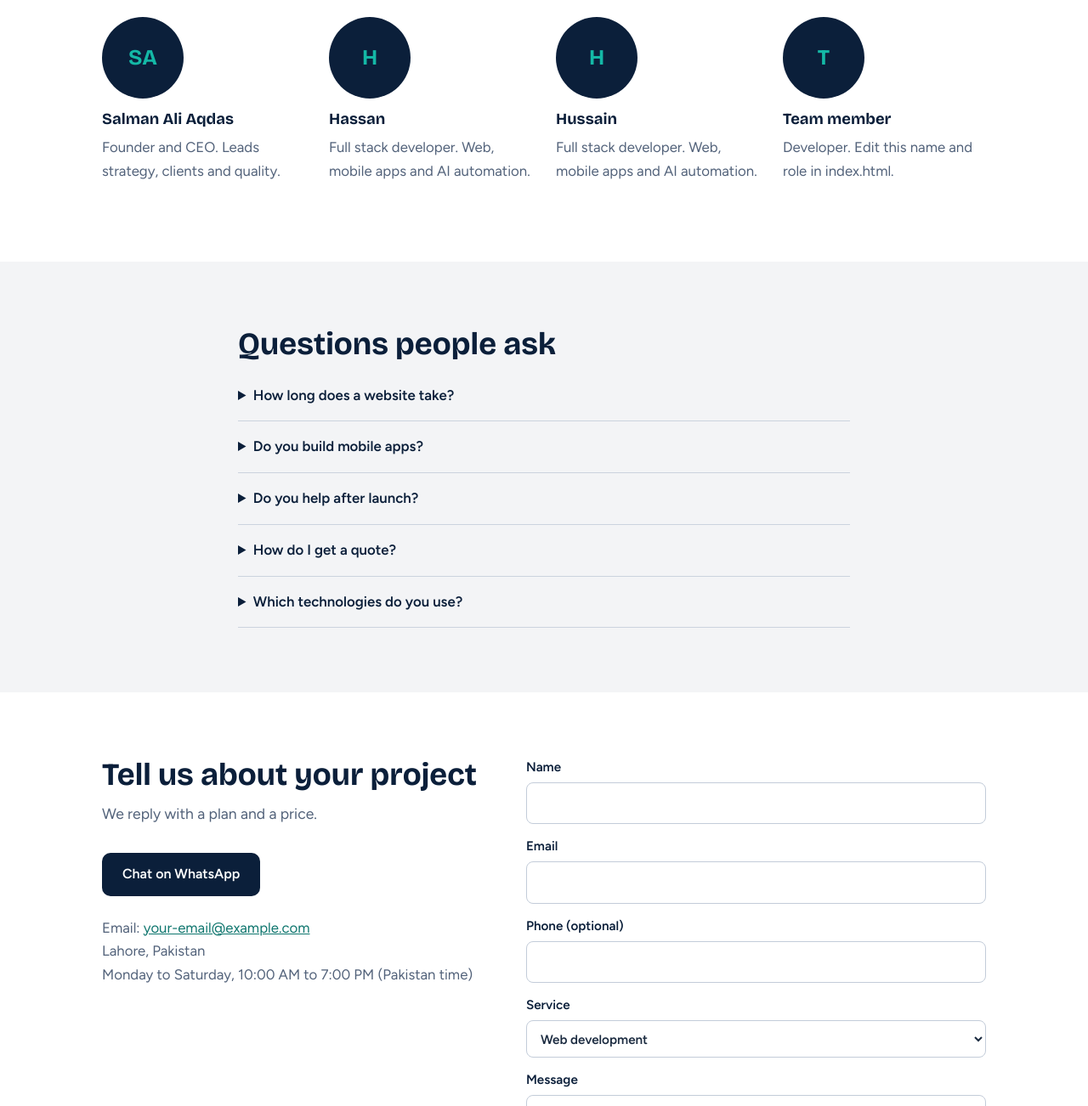
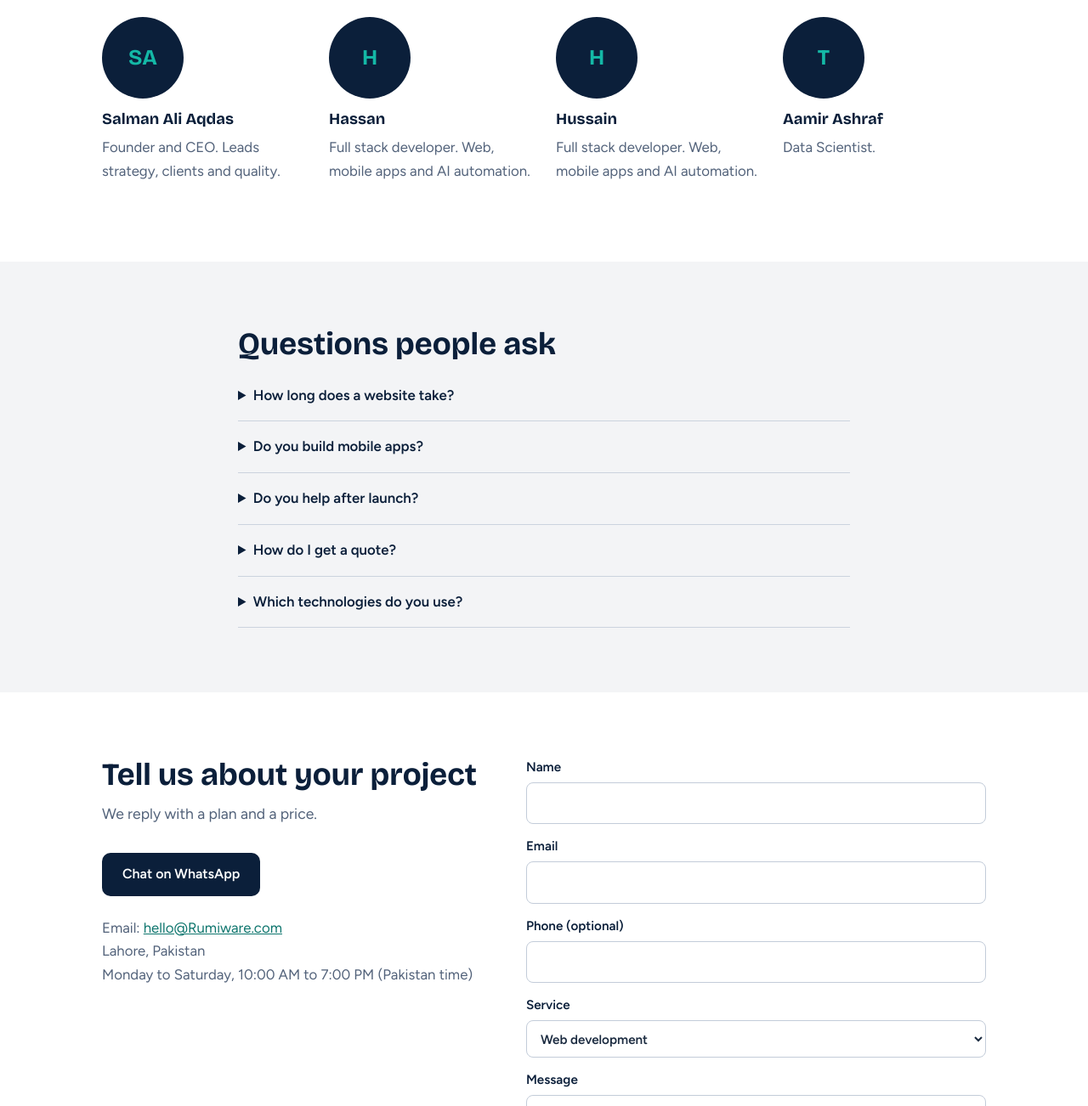
Before and after one commit to Rumi-Ware/Trial-Website, a plain HTML site: page index.html in a window 1280 px wide. Shown: the part 2540-3842 px from the top of the page at 85% size. Drawn offline with nearby package versions, Linux system fonts and the light colour scheme.

Commit message:
updating html

```diff
--- a/index.html
+++ b/index.html
@@ -92,7 +92,7 @@
       <article><div class="ph"><span>SA</span><img src="images/salman.jpg" alt="Salman Ali Aqdas" onerror="this.remove()"></div><h3>Salman Ali Aqdas</h3><p>Founder and CEO. Leads strategy, clients and quality.</p></article>
       <article><div class="ph"><span>H</span><img src="images/hassan.jpg" alt="Hassan" onerror="this.remove()"></div><h3>Hassan</h3><p>Full stack developer. Web, mobile apps and AI automation.</p></article>
       <article><div class="ph"><span>H</span><img src="images/hussain.jpg" alt="Hussain" onerror="this.remove()"></div><h3>Hussain</h3><p>Full stack developer. Web, mobile apps and AI automation.</p></article>
-      <article><div class="ph"><span>T</span><img src="images/member4.jpg" alt="Team member" onerror="this.remove()"></div><h3>Team member</h3><p>Developer. Edit this name and role in index.html.</p></article>
+      <article><div class="ph"><span>T</span><img src="images/member4.jpg" alt="Aamir Ashraf" onerror="this.remove()"></div><h3>Aamir Ashraf</h3><p>Data Scientist.</p></article>
     </div>
   </div>
 </section>
@@ -114,7 +114,7 @@
       <h2>Tell us about your project</h2>
       <p class="sub">We reply with a plan and a price.</p>
       <p><a class="btn btn-wa" href="https://wa.me/923000000000" target="_blank" rel="noopener">Chat on WhatsApp</a></p>
-      <p class="meta">Email: <a href="mailto:your-email@example.com">your-email@example.com</a><br>Lahore, Pakistan<br>Monday to Saturday, 10:00 AM to 7:00 PM (Pakistan time)</p>
+      <p class="meta">Email: <a href="mailto:hello@Rumiware.com">hello@Rumiware.com</a><br>Lahore, Pakistan<br>Monday to Saturday, 10:00 AM to 7:00 PM (Pakistan time)</p>
     </div>
     <form id="form" novalidate>
       <label>Name<input name="name" required autocomplete="name"></label>
```
